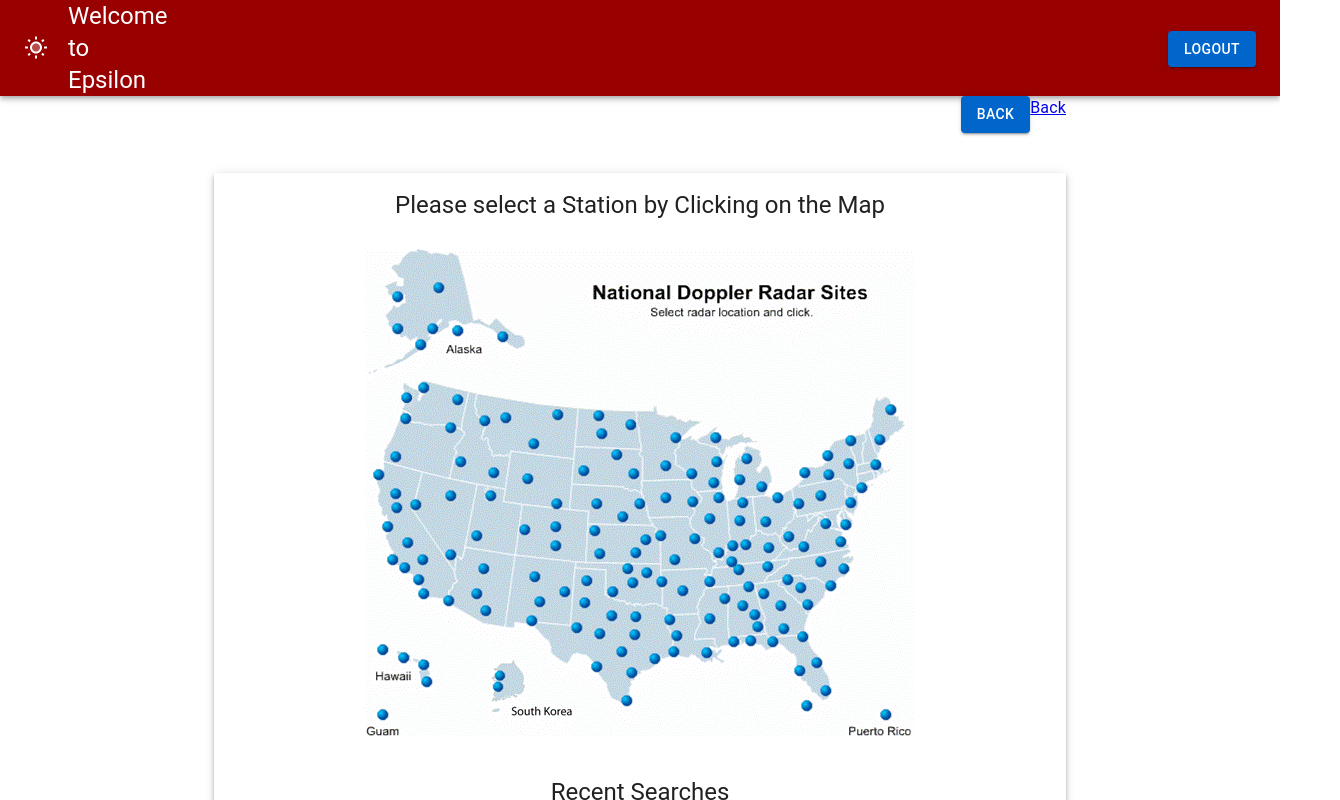
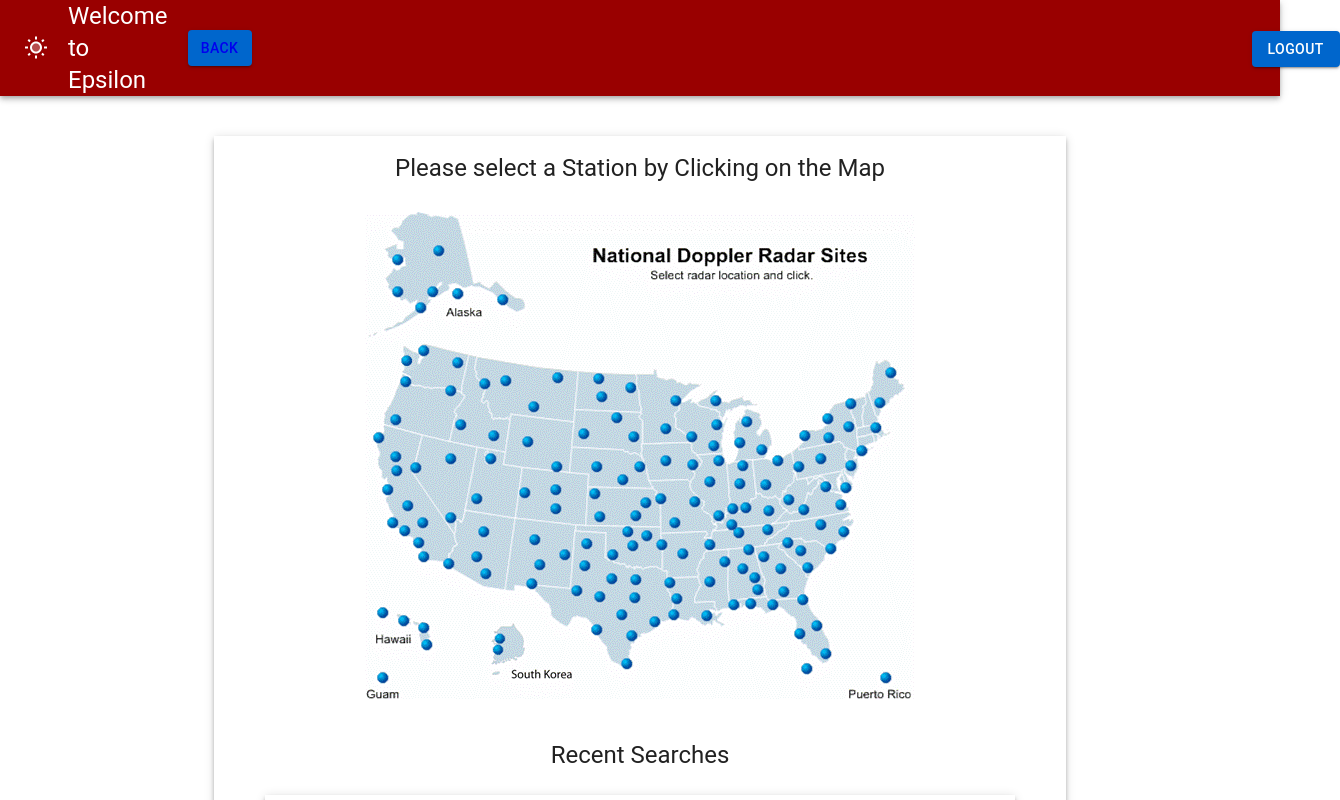
Before and after one commit to airavata-courses/epsilon, a React (Create React App) app: page /maphome in a window 1280 px wide. Shown: the top 800 px of the page, 1340 px wide, since content can reach past the window. Built offline with nearby package versions, Linux system fonts and the light colour scheme; no server answers; a web font is replaced by a local one.

Commit message:
Corrected Back Button

```diff
--- /dev/null
+++ b/src/HeaderBack.js
@@ -0,0 +1,72 @@
+import React from "react";
+import {
+  Typography,
+  AppBar,
+  CssBaseline,
+  Toolbar,
+  Box,
+} from "@material-ui/core";
+import WbSunnyTwoToneIcon from "@mui/icons-material/WbSunnyTwoTone";
+import { Link } from "react-router-dom";
+import Button from "@mui/material/Button";
+import axios from "axios";
+
+export const axiosApiCall = (url, method, body = {}) =>
+  axios({
+    method,
+    url: `${url}`,
+    data: body,
+    withCredentials: true,
+    headers: {
+      "Access-Control-Allow-Origin": "*",
+      "Content-Type": "application/json",
+    },
+  });
+
+const LogUserOut = () => {
+  axiosApiCall(`${process.env.REACT_APP_API_GTW}/auth/ms1/logout`, "GET")
+    .then((res) => {
+      console.log(res);
+    })
+    .catch((err) => {
+      throw new Error(err);
+    });
+};
+
+const HeaderBack = () => (
+  <>
+    <CssBaseline />
+    <AppBar position="relative" style={{ background: "#990000" }}>
+      <Toolbar>
+        <WbSunnyTwoToneIcon style={{ marginRight: "20px" }} />
+        <Typography variant="h5">Welcome to Epsilon</Typography>
+        <Button
+        style={{ marginTop: "0px", marginLeft:"20px", background: "#0066CC", textColor:"red"}}
+        variant="contained" >
+        <Link to="/select" style={{ textDecoration: "none" }}>BACK</Link>
+        </Button>
+
+        <Box
+          component="form"
+          noValidate
+          sx={{ mt: 1 }}
+          style={{ marginLeft: "1000px" }}
+        >
+
+            <Button
+              style={{ marginTop: "10px", background: "#0066CC" }}
+              variant="contained"
+              type="submit"
+              fullWidth
+              sx={{ mt: 3, mb: 2 }}
+              onClick={() => LogUserOut()}
+            >
+              Logout
+            </Button>
+
+        </Box>
+      </Toolbar>
+    </AppBar>
+  </>
+);
+export default HeaderBack;
--- a/src/Maphome.js
+++ b/src/Maphome.js
@@ -8,6 +8,7 @@ import ListItemText from "@mui/material/ListItemText";
 import { FixedSizeList } from "react-window";
 import { Link } from "react-router-dom";
 import Header from "./Header";
+import HeaderBack from "./HeaderBack";
 import axios from "axios";
 
 const theme = createTheme();
@@ -75,16 +76,12 @@ class Maphome extends Component {
       return (
         <>
           <main>
-            <Header />
+            <HeaderBack />
             <ThemeProvider theme={theme}>
               <Container component="main" maxWidth="md">
                 <CssBaseline />
         <div style={{ display: "flex" }}>
-        <Button style={{ marginLeft: "auto" ,background: "#0066CC"  }}
-        variant="contained">
-          Back
-        </Button>
-        <Link to="/select">Back</Link>
+
         </div>
                 <Box
                   sx={{
--- a/src/MaphomeNasa.js
+++ b/src/MaphomeNasa.js
@@ -8,6 +8,7 @@ import ListItemText from "@mui/material/ListItemText";
 import { FixedSizeList } from "react-window";
 import { Link } from "react-router-dom";
 import Header from "./Header";
+import HeaderBack from "./HeaderBack";
 import axios from "axios";
 
 const theme = createTheme();
@@ -71,7 +72,7 @@ class MaphomeNasa extends Component {
       return (
         <>
           <main>
-            <Header />
+            <HeaderBack />
             <ThemeProvider theme={theme}>
               <Container component="main" maxWidth="md">
                 <CssBaseline />
```
